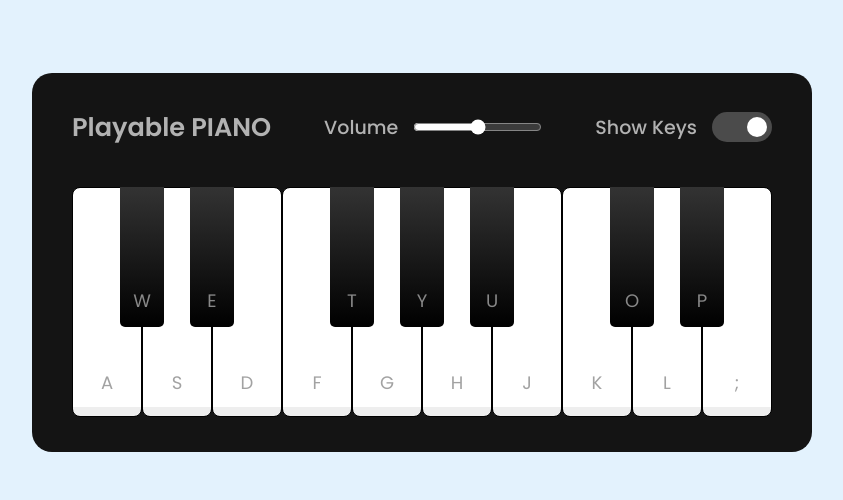
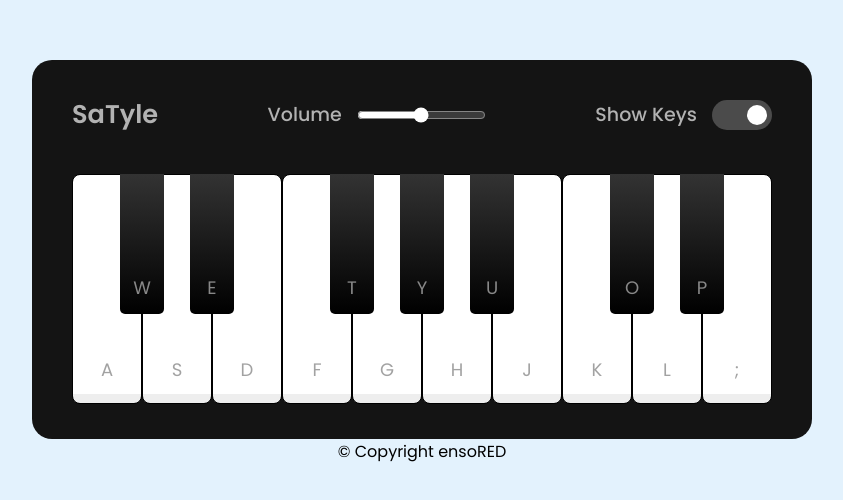
Before and after one commit to SaTyle/basic-piano, a plain HTML site: page index.html in a window 1280 px wide. Shown: the part 138-638 px from the top of the page, without its empty margins (218-1061 px from the left). Drawn offline with Linux system fonts and the light colour scheme.

Commit message:
done all changes

```diff
--- a/index.html
+++ b/index.html
@@ -1,17 +1,19 @@
 <!DOCTYPE html>
 <!-- Coding By CodingNepal - youtube.com/codingnepal -->
 <html lang="en" dir="ltr">
+
 <head>
   <meta charset="utf-8">
-    <title>Playable Piano JavaScript | CodingNepal</title>
+  <title>Piano</title>
   <link rel="stylesheet" href="style.css">
   <meta name="viewport" content="width=device-width, initial-scale=1.0">
   <script src="script.js" defer></script>
 </head>
+
 <body>
   <div class="wrapper">
     <header>
-        <h2>Playable PIANO</h2>
+      <h2>SaTyle</h2>
       <div class="column volume-slider">
         <span>Volume</span><input type="range" min="0" max="1" value="0.5" step="any">
       </div>
@@ -39,6 +41,13 @@
       <li class="key white" data-key=";"><span>;</span></li>
     </ul>
   </div>
+  <div class="fotDiv">
+    <footer class="footer">
+      © Copyright ensoRED
+    </footer>
+  </div>
+
 
 </body>
+
 </html>
--- a/style.css
+++ b/style.css
@@ -6,13 +6,25 @@
   box-sizing: border-box;
   font-family: 'Poppins', sans-serif;
 }
+html{
+  height: 100%;
+}
 body {
   display: flex;
   align-items: center;
   justify-content: center;
   min-height: 100vh;
+  /* min-height: 100%; */
+  flex-direction: column;
   background: #E3F2FD;
 }
+
+.footer{
+  margin-top: auto;
+}
+.fotDiv{
+}
+
 .wrapper {
   padding: 35px 40px;
   border-radius: 20px;
```
Lines whose indentation alone changed are shown as unchanged.
